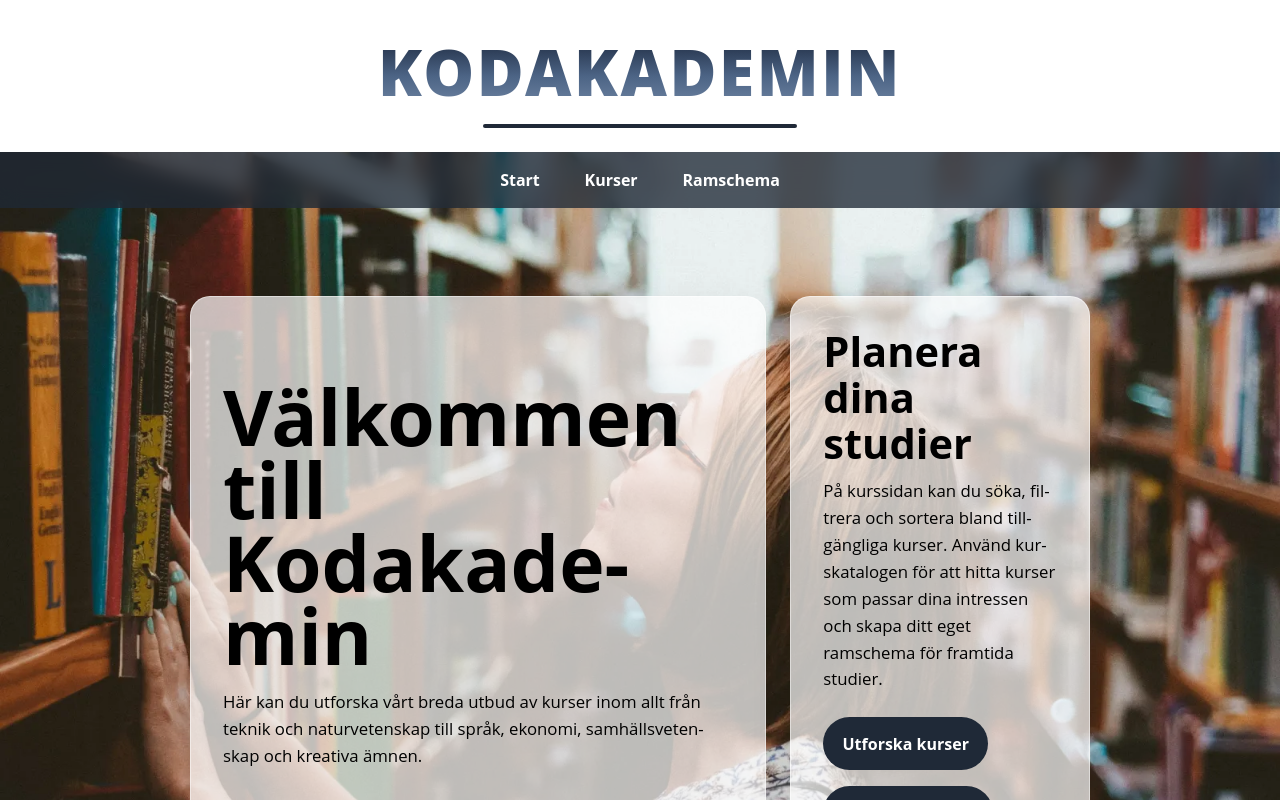
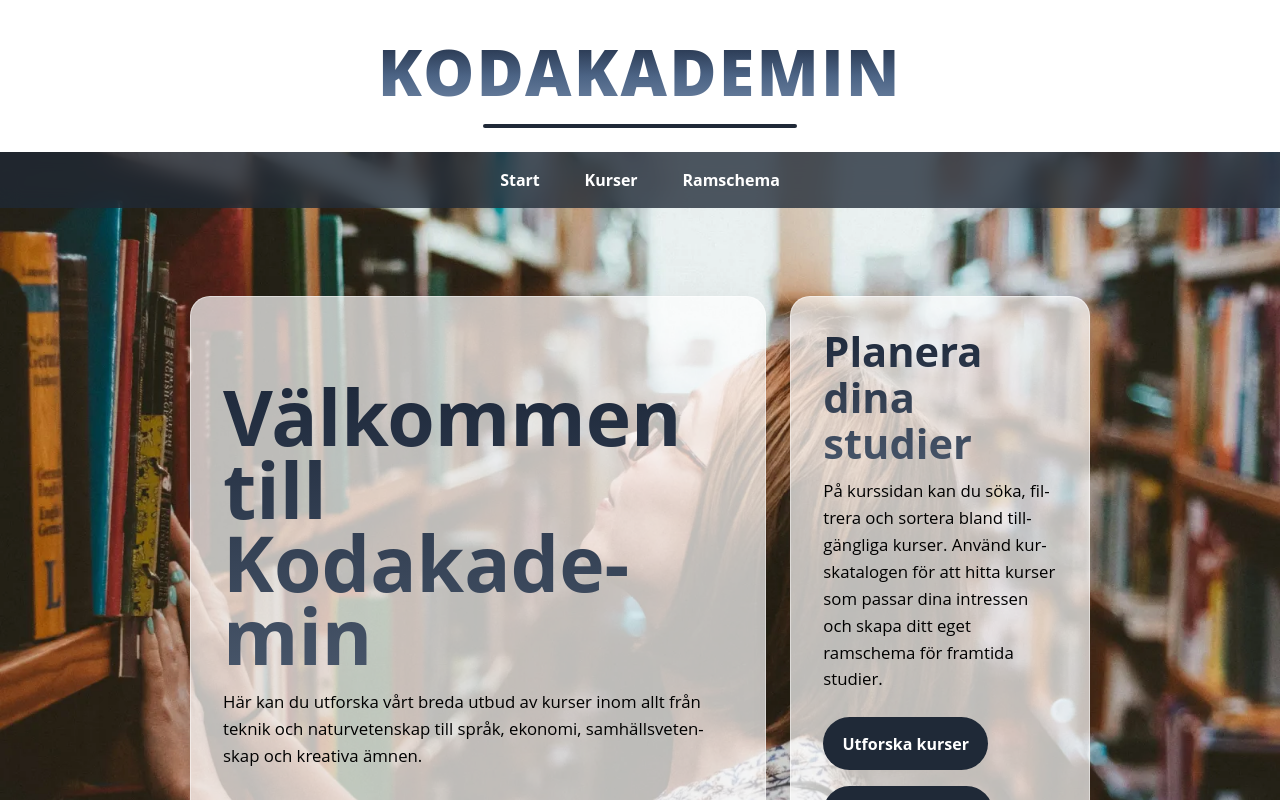
Before and after one commit to fredrikastjernlof/Kodakademin, an Angular app: page / in a window 1280 px wide. Shown: the top 800 px of the page. Built offline with nearby package versions, Linux system fonts and the light colour scheme.

Commit message:
Adjust site height

```diff
--- a/src/app/app.scss
+++ b/src/app/app.scss
@@ -1,7 +1,20 @@
+.site-shell {
+  min-height: 100vh;
+  display: flex;
+  flex-direction: column;
+
+  background-image: url('/images/background.webp');
+  background-size: cover;
+  background-position: center top;
+  background-repeat: no-repeat;
+}
+
 .main-content {
-    max-width: 1200px;
-    margin: 0 auto;
-    padding: 0.5rem;
+  flex: 1;
+  width: 100%;
+  max-width: 1200px;
+  margin: 0 auto;
+  padding: 0.5rem;
 }
 
 @media (max-width: 760px) {
@@ -9,11 +22,3 @@
         padding: 0.25rem;
     }
 }
-
-.site-shell {
-    min-height: 100vh;
-    background-image: url('/images/background.webp');
-    background-size: cover;
-    background-position: center top;
-    background-repeat: no-repeat;
-}
--- a/src/styles.scss
+++ b/src/styles.scss
@@ -7,10 +7,12 @@
 }
 
 html {
+    min-height: 100%;
     font-size: 100%;
 }
 
 body {
+    min-height: 100vh;
     margin: 0;
     font-family: 'Open Sans', Arial, Helvetica, sans-serif;
     line-height: 1.5;
@@ -45,3 +47,17 @@ p {
     margin-top: 0;
     hyphens: auto;
 }
+
+h2,
+h3,
+h4 {
+    background: linear-gradient(to bottom,
+            #1e293b,
+            #475569);
+
+    background-clip: text;
+    -webkit-background-clip: text;
+    color: transparent;
+    -webkit-text-fill-color: transparent;
+
+}
```
